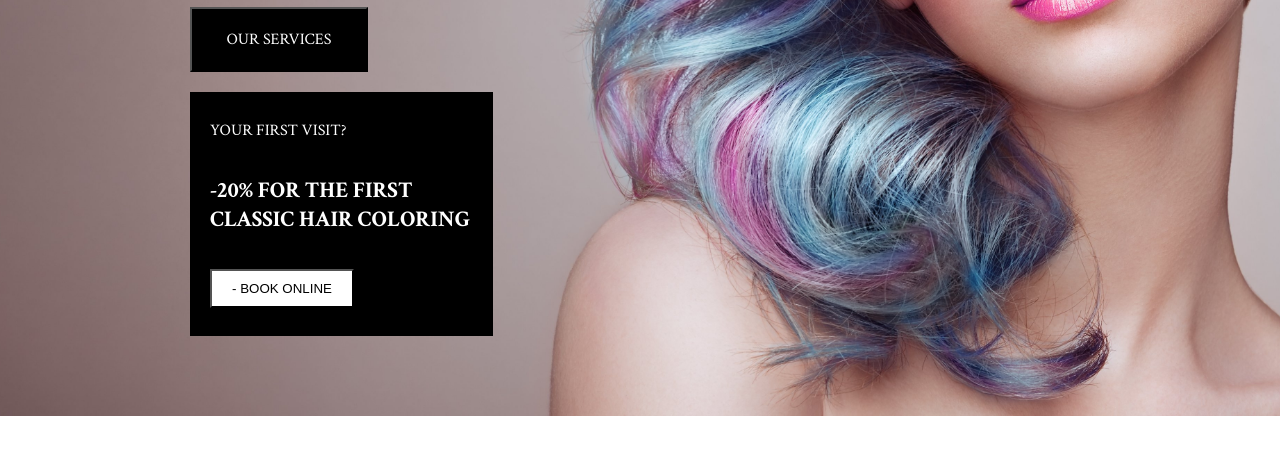
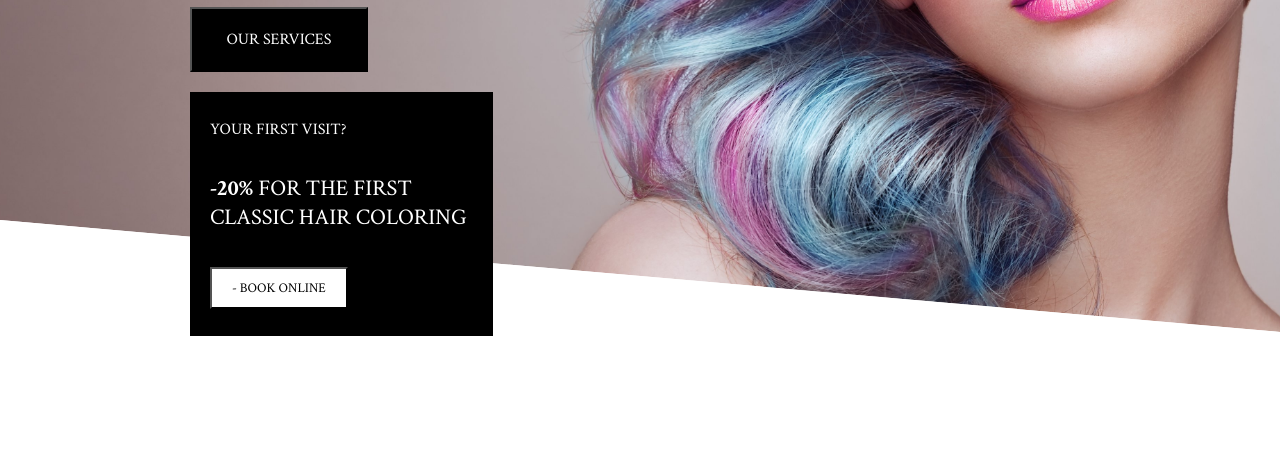
Before and after one commit to Gonpassa/salon, a plain HTML site: page views/index.html in a window 1280 px wide. Shown: the part 454-908 px from the top of the page. Before the commit the page ends 870 px from the top, so only its background shows below. Drawn offline with Linux system fonts and the light colour scheme.

Commit message:
transform skewY on hero pic

```diff
--- a/static/css/styles.css
+++ b/static/css/styles.css
@@ -57,6 +57,18 @@ a{
     background-position: center;
     background-size: cover;
     background-repeat: no-repeat;
+    position: relative;
+}
+
+.hero::after, .hero::before{
+    content: '';
+    position: absolute;
+    height: 200px;
+    bottom: -60px;
+    right: 0;
+    left: 0;
+    background-color: #fff;
+    transform: skewY(5deg);
 }
 
 .hero .container {
@@ -99,16 +111,19 @@ a{
     justify-content: space-around;
     padding: 10px 20px;
     margin-top: 20px;
+    z-index: 2;
 }
 
 .hero .container section h2{
     font-size: 1.4rem;
+    font-weight: 400;
 }
 
 .btn-secondary{
     background-color: #fff;
     color: #000;
     padding: 10px 20px;
+    font-family: 'Crimson Text';
 }
 
 
```
